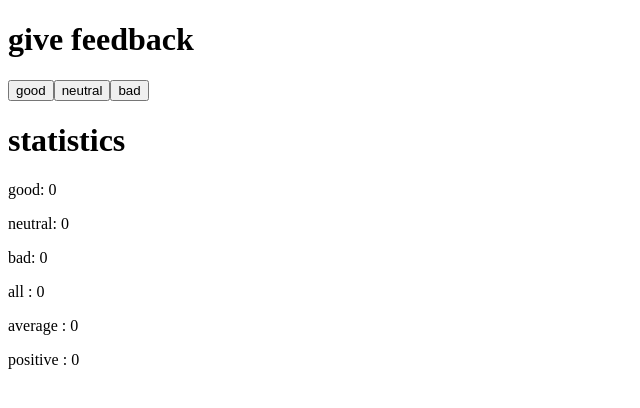
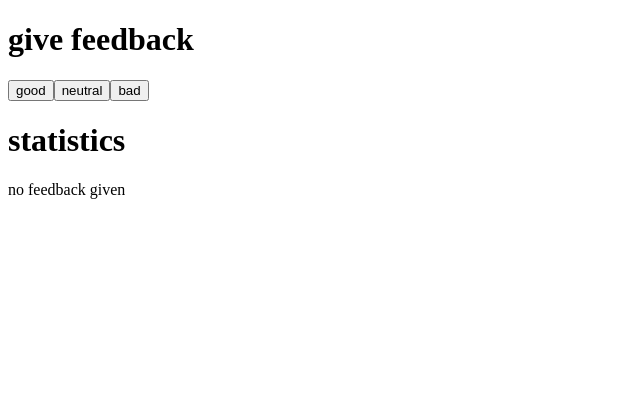
Before and after one commit to CarlitosNea/FullStackOpen, a React (Vite) app in the folder part1/unicafe/: page / in a window 1280 px wide. Shown: the top 408 px of the page, without its empty margins (0-640 px from the left). Built offline with nearby package versions, Linux system fonts and the light colour scheme.

Commit message:
unicafe step 4

```diff
--- a/part1/unicafe/src/App.jsx
+++ b/part1/unicafe/src/App.jsx
@@ -18,6 +18,28 @@ const Statistics = (props) => (
   </p>
 )
 
+const History = (props) => {
+  if (props.total.length === 0) {
+    return (
+      <div>
+        no feedback given
+      </div>
+    )
+  }
+  else {
+    return (
+      <div>
+        <Statistics flag={props.goodFlag} value={props.goodVal}/>
+        <Statistics flag={props.neutralFlag} value={props.neutralVal}/>
+        <Statistics flag={props.badFlag} value={props.badVal}/>
+        <Statistics flag={props.totalFlag} value={props.totalVal}/>
+        <Statistics flag={props.avgFlag} value={props.avgVal}/>
+        <Statistics flag={props.percentFlag} value={props.percentVal}/>
+      </div>
+    )
+  }
+}
+
 
 const App = () => {
   // guarda los clics de cada botón en su propio estado
@@ -26,7 +48,7 @@ const App = () => {
   const [good, setGood] = useState(0)
   const [neutral, setNeutral] = useState(0)
   const [bad, setBad] = useState(0)
-  const [total, setTotal] = useState(0)
+  const [total, setTotal] = useState([])
   const average = total > 0 ? (good - bad) / total : 0;
   const positivePercent = total > 0 ? (good * 100) / total : 0;
 
@@ -58,13 +80,7 @@ const App = () => {
       <Button handleClick={handleBadClick} text="bad" />
 
       <Title text={title2} />
-      <Statistics flag="good" value={good}/>
-      <Statistics flag="neutral" value={neutral}/>
-      <Statistics flag="bad" value={bad}/>
-
-      <Statistics flag="all " value={total} />
-      <Statistics flag="average " value={average} />
-      <Statistics flag="positive " value={positivePercent} />
+      <History total={total} goodFlag="good" goodVal={good} neutralFlag="neutral" neutralVal={neutral} badFlag="bad" badVal={bad} totalFlag="all" totalVal={total} avgFlag="average" avgVal={average} percentFlag="positive" percentVal={positivePercent} />
 
     </div>
   )
```
